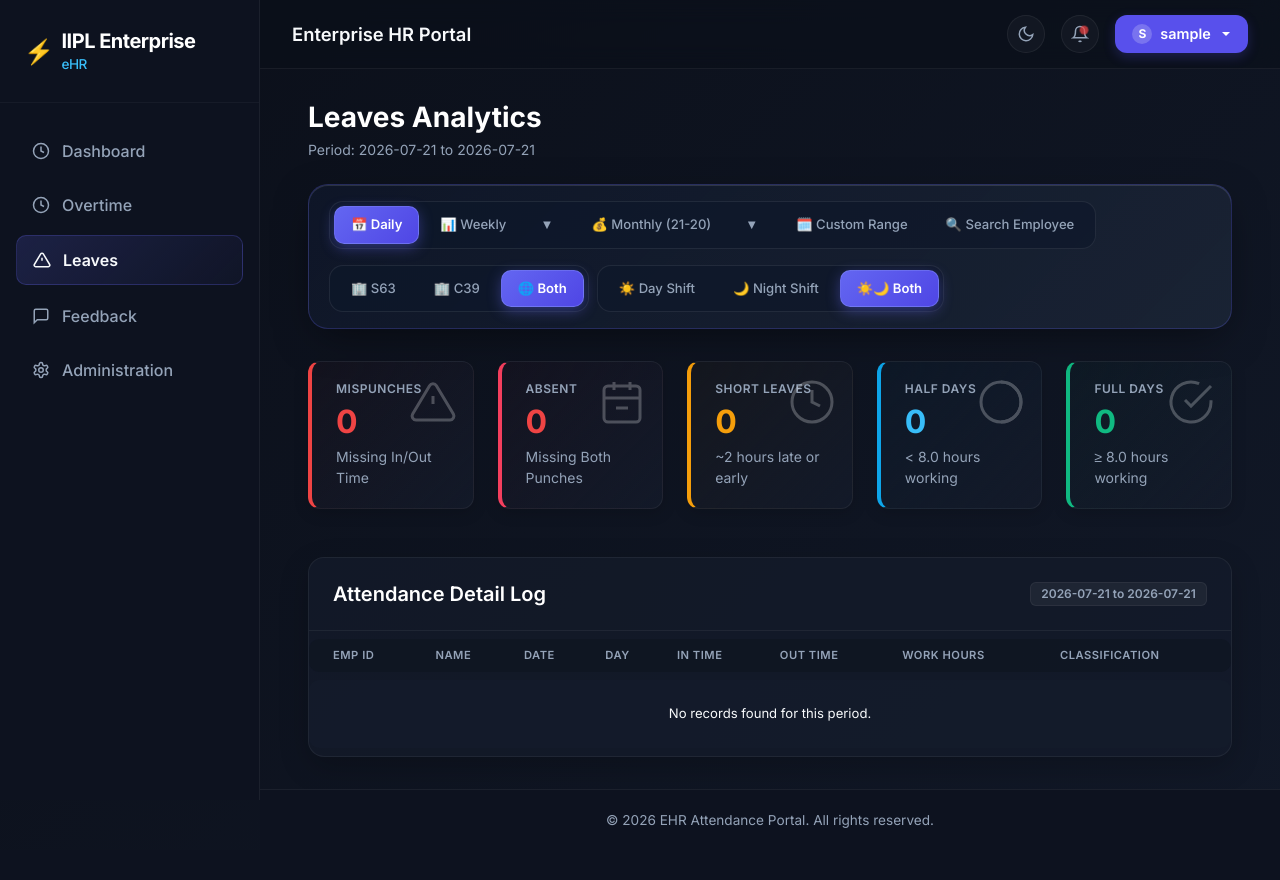
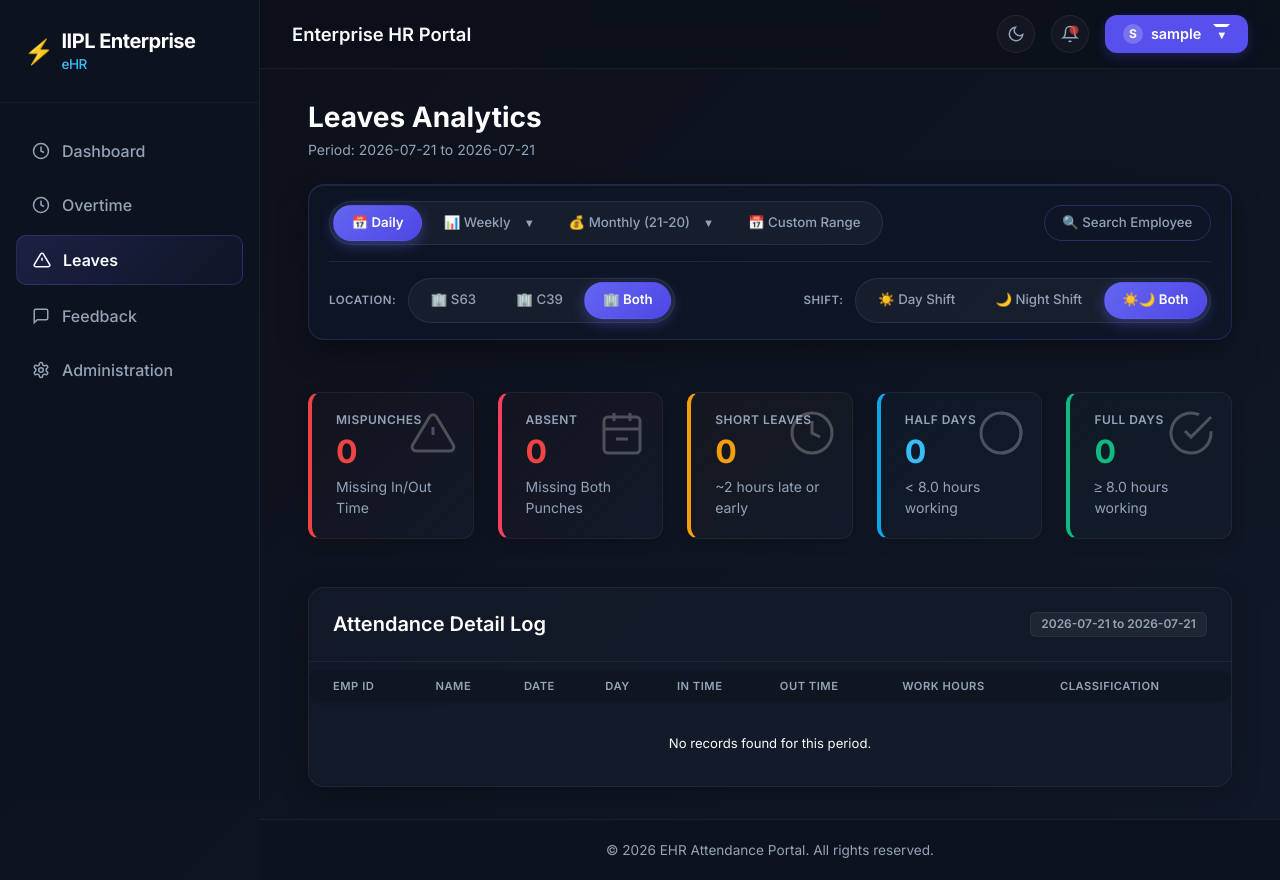
Before and after one commit to ShailRajak/attendance, a Django app: page /leaves/ in a window 1280 px wide. Before the commit the page ends 828 px from the top, so only its background shows below. Run offline with Django 5.2, Linux system fonts and the light colour scheme; the visitor is signed in with stand-in values (Sample User, id 1); data that the repository does not hold is empty.

Commit message:
Redesign filter control panel with modern glassmorphic segmented controls

```diff
--- a/ehr/attendance/views.py
+++ b/ehr/attendance/views.py
@@ -1,4 +1,4 @@
-# Reload trigger for Ultra-Modern Glassmorphic Control Bar UI upgrade
+# Reload trigger for Modern Filter Control Panel Glassmorphic Redesign
 from django.contrib import messages
 from django.contrib.auth.decorators import login_required
 from django.http import HttpResponse, JsonResponse
--- a/ehr/templates/attendance/leaves.html
+++ b/ehr/templates/attendance/leaves.html
@@ -112,135 +112,154 @@
 
 <!-- Period Dropdown CSS -->
 <style>
-    .period-btn {
-        background: rgba(255, 255, 255, 0.03);
-        border: 1px solid var(--card-border);
-        color: var(--text-muted);
-        padding: 0.5rem 1.25rem;
-        border-radius: 8px;
-        font-weight: 500;
-        font-size: 0.85rem;
-        text-decoration: none;
-        display: flex;
-        align-items: center;
-        gap: 8px;
-        transition: all 0.2s ease;
-        cursor: pointer;
-        position: relative;
+    /* Modern Filter Panel Styling */
+    .filter-panel-card {
+        background: rgba(15, 23, 42, 0.65);
+        backdrop-filter: blur(16px);
+        -webkit-backdrop-filter: blur(16px);
+        border: 1px solid rgba(99, 102, 241, 0.22);
+        box-shadow: 0 10px 30px rgba(0, 0, 0, 0.35), inset 0 1px 0 rgba(255, 255, 255, 0.08);
+        border-radius: 16px;
+        padding: 1rem 1.25rem;
+        margin-bottom: 1.75rem;
+        transition: all 0.3s ease;
     }
-    .period-btn:hover {
-        color: var(--text-main);
-        background: rgba(255, 255, 255, 0.06);
+    [data-theme="light"] .filter-panel-card {
+        background: #ffffff;
+        border: 1px solid rgba(99, 102, 241, 0.2);
+        box-shadow: 0 10px 25px rgba(99, 102, 241, 0.08);
     }
-
-    .filter-control-panel {
-        background: linear-gradient(135deg, rgba(15, 23, 42, 0.85) 0%, rgba(30, 41, 59, 0.7) 100%);
-        backdrop-filter: blur(20px);
-        -webkit-backdrop-filter: blur(20px);
-        border: 1px solid rgba(99, 102, 241, 0.25);
-        border-radius: 20px;
-        padding: 1rem 1.25rem;
-        box-shadow: 0 12px 40px -10px rgba(0, 0, 0, 0.5), inset 0 1px 0 rgba(255, 255, 255, 0.12);
-        margin-bottom: 2rem;
-        position: relative;
-        z-index: 100;
-    }
-
-    .filter-pill-group {
+    .filter-segment-group {
         display: inline-flex;
         align-items: center;
-        background: rgba(15, 23, 42, 0.65);
-        padding: 4px;
-        border-radius: 14px;
+        background: rgba(255, 255, 255, 0.04);
         border: 1px solid rgba(255, 255, 255, 0.08);
-        gap: 4px;
+        border-radius: 30px;
+        padding: 3px;
+        gap: 3px;
         flex-wrap: wrap;
     }
-
-    .segmented-pill-bar {
-        display: inline-flex;
-        align-items: center;
-        background: rgba(15, 23, 42, 0.65);
-        padding: 4px;
-        border-radius: 14px;
-        border: 1px solid rgba(255, 255, 255, 0.08);
-        gap: 4px;
-        flex-wrap: wrap;
-    }
-
-    .period-toggle {
-        display: flex;
-        gap: 10px;
-        position: relative;
+    [data-theme="light"] .filter-segment-group {
+        background: #f1f5f9;
+        border-color: #e2e8f0;
     }
     .period-btn {
         background: transparent;
         border: 1px solid transparent;
-        color: #94a3b8;
-        padding: 0.5rem 1rem;
-        border-radius: 10px;
+        color: var(--text-muted);
+        padding: 0.45rem 1.1rem;
+        border-radius: 20px;
         font-weight: 500;
-        font-size: 0.82rem;
+        font-size: 0.83rem;
         text-decoration: none;
         display: inline-flex;
         align-items: center;
         gap: 6px;
         transition: all 0.25s cubic-bezier(0.4, 0, 0.2, 1);
         cursor: pointer;
-        position: relative;
+        white-space: nowrap;
     }
     .period-btn:hover {
-        color: #f8fafc;
+        color: var(--text-main);
         background: rgba(255, 255, 255, 0.08);
-        transform: translateY(-1px);
     }
     .period-btn.active {
         background: linear-gradient(135deg, #6366f1 0%, #4f46e5 100%) !important;
         color: #ffffff !important;
+        border-color: transparent !important;
         font-weight: 600;
-        border-color: rgba(129, 140, 248, 0.5);
         box-shadow: 0 4px 14px rgba(99, 102, 241, 0.4);
     }
 
-    div.custom-dropdown {
-        background: rgba(15, 23, 42, 0.95) !important;
-        backdrop-filter: blur(24px) !important;
-        -webkit-backdrop-filter: blur(24px) !important;
-        border: 1px solid rgba(99, 102, 241, 0.3) !important;
-        border-radius: 16px !important;
-        box-shadow: 0 20px 50px rgba(0, 0, 0, 0.7), 0 0 20px rgba(99, 102, 241, 0.15) !important;
-        padding: 1.25rem !important;
-        margin-top: 0.5rem !important;
+    .dropdown-toggle::after {
+        content: ' ▼';
+        font-size: 0.7rem;
+        margin-left: 4px;
+    }
+
+    .period-dropdown {
+        border-radius: 8px;
+        background: rgba(255, 255, 255, 0.03);
+        overflow: visible;
+        height: 38px;
+        border: 1px solid var(--card-border);
+    }
+
+    .period-dropdown.active {
+        border-color: var(--text-main);
+    }
+
+    .period-dropdown-link {
+        font-size: 0.85rem;
+        height: 100%;
+        transition: all 0.2s;
+        border-top-left-radius: 7px;
+        border-bottom-left-radius: 7px;
+        color: var(--text-muted);
+        font-weight: 500;
+        border-right: 1px solid var(--card-border);
+    }
+
+    .period-dropdown-link:hover {
+        background: rgba(255, 255, 255, 0.06) !important;
+    }
+
+    .period-dropdown-link.active {
+        color: var(--text-main);
+        font-weight: 600;
+        border-right-color: var(--text-main);
+    }
+
+    .period-dropdown-toggle {
+        background: none;
+        border: none;
+        height: 100%;
+        font-size: 0.7rem;
+        transition: all 0.2s;
+        border-top-right-radius: 7px;
+        border-bottom-right-radius: 7px;
+        color: var(--text-muted);
+    }
+
+    .period-dropdown-toggle:hover {
+        background: rgba(255, 255, 255, 0.06) !important;
+    }
+
+    .period-dropdown-toggle.active {
+        color: var(--text-main);
     }
 </style>
 
-<!-- Ultra-Modern Floating Control Center -->
-<div class="filter-control-panel fade-in-el">
-    <div class="d-flex flex-column gap-3">
-        <!-- Row 1: Time Period & Filter Pills -->
+<!-- Period Selection Row -->
+<div class="row mb-4 fade-in-el" style="position: relative; z-index: 100;">
+    <div class="col-12">
+        <div class="filter-panel-card">
+            <!-- Row 1: Time Horizon Segment Control & Search Action -->
             <div class="d-flex align-items-center justify-content-between flex-wrap gap-3">
-            <div class="filter-pill-group">
-                <a href="?period=daily{% if request.GET.employee_id %}&employee_id={{ request.GET.employee_id }}{% endif %}" class="period-btn {% if period == 'daily' %}active{% endif %}">
+                <div class="filter-segment-group">
+                    <!-- Daily -->
+                    <a href="?period=daily{% if request.GET.employee_id %}&employee_id={{ request.GET.employee_id }}{% endif %}"
+                       class="period-btn {% if period == 'daily' %}active{% endif %}">
                         📅 Daily
                     </a>
 
-                <!-- Weekly button -->
+                    <!-- Weekly dropdown -->
                     <div class="dropdown d-inline-flex align-items-center">
                         <a href="?period=weekly{% if request.GET.employee_id %}&employee_id={{ request.GET.employee_id }}{% endif %}"
                            class="period-btn {% if period == 'weekly' %}active{% endif %}"
-                       style="{% if period == 'weekly' %}border-top-right-radius: 0; border-bottom-right-radius: 0; padding-right: 0.5rem;{% endif %}">
+                           style="border-top-right-radius: 0; border-bottom-right-radius: 0; padding-right: 0.5rem;">
                             📊 Weekly
                         </a>
                         <button class="period-btn {% if period == 'weekly' %}active{% endif %}"
                                 type="button"
                                 data-bs-toggle="dropdown"
                                 data-bs-auto-close="outside"
-                            style="{% if period == 'weekly' %}border-top-left-radius: 0; border-bottom-left-radius: 0; padding-left: 0.25rem; padding-right: 0.6rem; font-size: 0.65rem;{% endif %}">
+                                style="border-top-left-radius: 0; border-bottom-left-radius: 0; padding-left: 0.2rem; padding-right: 0.7rem; font-size: 0.7rem;">
                             ▼
                         </button>
-                    <div class="dropdown-menu custom-dropdown" style="min-width: 320px; z-index: 999999;">
-                        <div class="dropdown-header">Select Week</div>
-                        <form method="GET" style="min-width: 300px;">
+                        <div class="dropdown-menu custom-dropdown p-3" style="min-width: 300px; z-index: 999999;">
+                            <div class="dropdown-header px-0 mb-2">Select Week</div>
+                            <form method="GET">
                                 <input type="hidden" name="period" value="weekly">
                                 {% if request.GET.employee_id %}
                                 <input type="hidden" name="employee_id" value="{{ request.GET.employee_id }}">
@@ -265,22 +284,22 @@
                         </div>
                     </div>
 
-                <!-- Monthly button -->
+                    <!-- Monthly dropdown -->
                     <div class="dropdown d-inline-flex align-items-center">
                         <a href="?period=monthly{% if request.GET.employee_id %}&employee_id={{ request.GET.employee_id }}{% endif %}"
                            class="period-btn {% if period == 'monthly' %}active{% endif %}"
-                       style="{% if period == 'monthly' %}border-top-right-radius: 0; border-bottom-right-radius: 0; padding-right: 0.5rem;{% endif %}">
+                           style="border-top-right-radius: 0; border-bottom-right-radius: 0; padding-right: 0.5rem;">
                             💰 Monthly (21-20)
                         </a>
                         <button class="period-btn {% if period == 'monthly' %}active{% endif %}"
                                 type="button"
                                 data-bs-toggle="dropdown"
                                 data-bs-auto-close="outside"
-                            style="{% if period == 'monthly' %}border-top-left-radius: 0; border-bottom-left-radius: 0; padding-left: 0.25rem; padding-right: 0.6rem; font-size: 0.65rem;{% endif %}">
+                                style="border-top-left-radius: 0; border-bottom-left-radius: 0; padding-left: 0.2rem; padding-right: 0.7rem; font-size: 0.7rem;">
                             ▼
                         </button>
-                    <div class="dropdown-menu custom-dropdown" style="min-width: 320px; max-height: 80vh; overflow-y: auto; z-index: 999999;">
-                        <div class="dropdown-header">Select Billing Cycle (21-20)</div>
+                        <div class="dropdown-menu custom-dropdown p-3" style="min-width: 320px; max-height: 80vh; overflow-y: auto; z-index: 999999;">
+                            <div class="dropdown-header px-0 mb-2">Select Billing Cycle (21-20)</div>
                             <form method="GET">
                                 <input type="hidden" name="period" value="monthly">
                                 {% if request.GET.employee_id %}
@@ -308,39 +327,21 @@
 
                     <!-- Custom Range button -->
                     <button type="button" class="period-btn {% if period == 'custom' %}active{% endif %}" data-bs-toggle="collapse" data-bs-target="#customRangeCollapse" aria-expanded="{% if period == 'custom' %}true{% else %}false{% endif %}" aria-controls="customRangeCollapse">
-                    🗓️ Custom Range
+                        📅 Custom Range
                     </button>
+                </div>
 
+                <!-- Right Action: Search Employee Button -->
                 {% if role != 'own' and role != 'employee' %}
-                <!-- Search Employee button -->
-                <button type="button" class="period-btn" data-bs-toggle="collapse" data-bs-target="#empSearchCollapse" aria-expanded="false" aria-controls="empSearchCollapse">
+                <button type="button" class="period-btn border ms-auto" style="border-color: rgba(99, 102, 241, 0.3) !important;" data-bs-toggle="collapse" data-bs-target="#empSearchCollapse" aria-expanded="false" aria-controls="empSearchCollapse">
                     🔍 Search Employee
                 </button>
                 {% endif %}
             </div>
 
-            <!-- Shift & Section Filters -->
-            {% if role != 'own' and role != 'employee' %}
-            <div class="d-flex align-items-center gap-2 flex-wrap">
-                {% if is_superuser %}
-                <div class="segmented-pill-bar">
-                    <button type="button" id="btnS63" class="period-btn">🏢 S63</button>
-                    <button type="button" id="btnC39" class="period-btn">🏢 C39</button>
-                    <button type="button" id="btnBothSections" class="period-btn active">🌐 Both</button>
-                </div>
-                {% endif %}
-                <div class="segmented-pill-bar">
-                    <button type="button" id="btnDayShift" class="period-btn">☀️ Day Shift</button>
-                    <button type="button" id="btnNightShift" class="period-btn">🌙 Night Shift</button>
-                    <button type="button" id="btnBothShifts" class="period-btn active">☀️🌙 Both</button>
-                </div>
-            </div>
-            {% endif %}
-        </div>
-
             <!-- Custom Date Range Picker (Collapsible) -->
-        <div class="collapse {% if period == 'custom' %}show{% endif %} mt-2" id="customRangeCollapse">
-            <div class="card-custom border border-indigo-500/30">
+            <div class="collapse {% if period == 'custom' %}show{% endif %} mt-3" id="customRangeCollapse">
+                <div class="p-3 border rounded-3" style="background: rgba(255, 255, 255, 0.02); border-color: rgba(255, 255, 255, 0.08) !important;">
                     <h6 class="fw-semibold mb-3 text-white">Custom Date Range</h6>
                     <form method="GET" class="row g-3">
                         <input type="hidden" name="period" value="custom">
@@ -360,6 +361,35 @@
                         </div>
                     </form>
                 </div>
+            </div>
+
+            <!-- Row 2: Secondary Controls (Location & Shift Segment Filters) -->
+            {% if role != 'own' and role != 'employee' %}
+            <div class="d-flex align-items-center justify-content-between flex-wrap gap-3 mt-3 pt-3 border-top" style="border-color: rgba(255, 255, 255, 0.08) !important;">
+
+                <!-- Location Segment Filter Group -->
+                {% if is_superuser %}
+                <div class="d-flex align-items-center gap-2">
+                    <span class="text-muted small fw-semibold text-uppercase me-1" style="font-size: 0.72rem; letter-spacing: 0.5px;">Location:</span>
+                    <div class="filter-segment-group">
+                        <button type="button" id="btnS63" class="period-btn">🏢 S63</button>
+                        <button type="button" id="btnC39" class="period-btn">🏢 C39</button>
+                        <button type="button" id="btnBothSections" class="period-btn active">🏢 Both</button>
+                    </div>
+                </div>
+                {% endif %}
+
+                <!-- Shift Segment Filter Group -->
+                <div class="d-flex align-items-center gap-2 ms-auto">
+                    <span class="text-muted small fw-semibold text-uppercase me-1" style="font-size: 0.72rem; letter-spacing: 0.5px;">Shift:</span>
+                    <div class="filter-segment-group">
+                        <button type="button" id="btnDayShift" class="period-btn">☀️ Day Shift</button>
+                        <button type="button" id="btnNightShift" class="period-btn">🌙 Night Shift</button>
+                        <button type="button" id="btnBothShifts" class="period-btn active">☀️🌙 Both</button>
+                    </div>
+                </div>
+            </div>
+            {% endif %}
         </div>
     </div>
 </div>
```
Also changed, not shown: ehr/templates/attendance/home.html (+100 -92 lines), ehr/templates/attendance/overtime.html (+110 -142 lines), 1 other file. Lines whose indentation alone changed are shown as unchanged.
